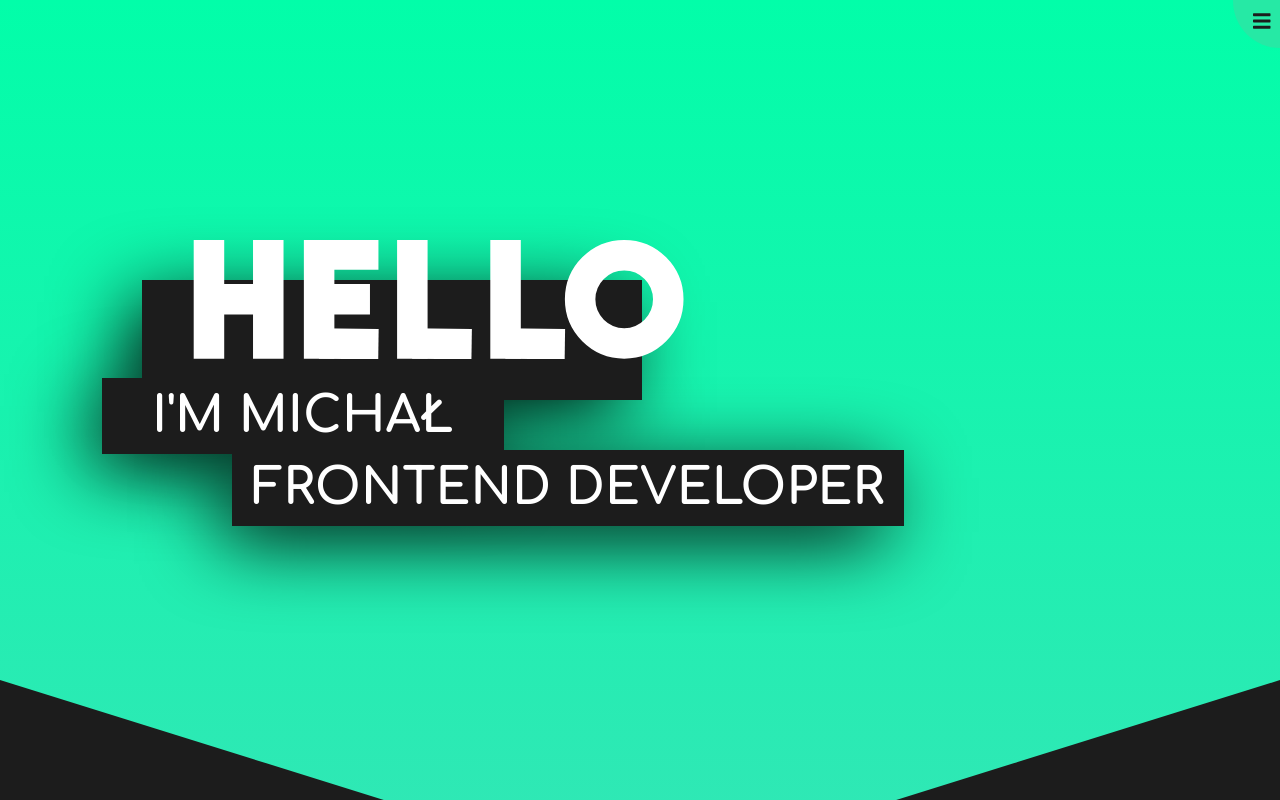
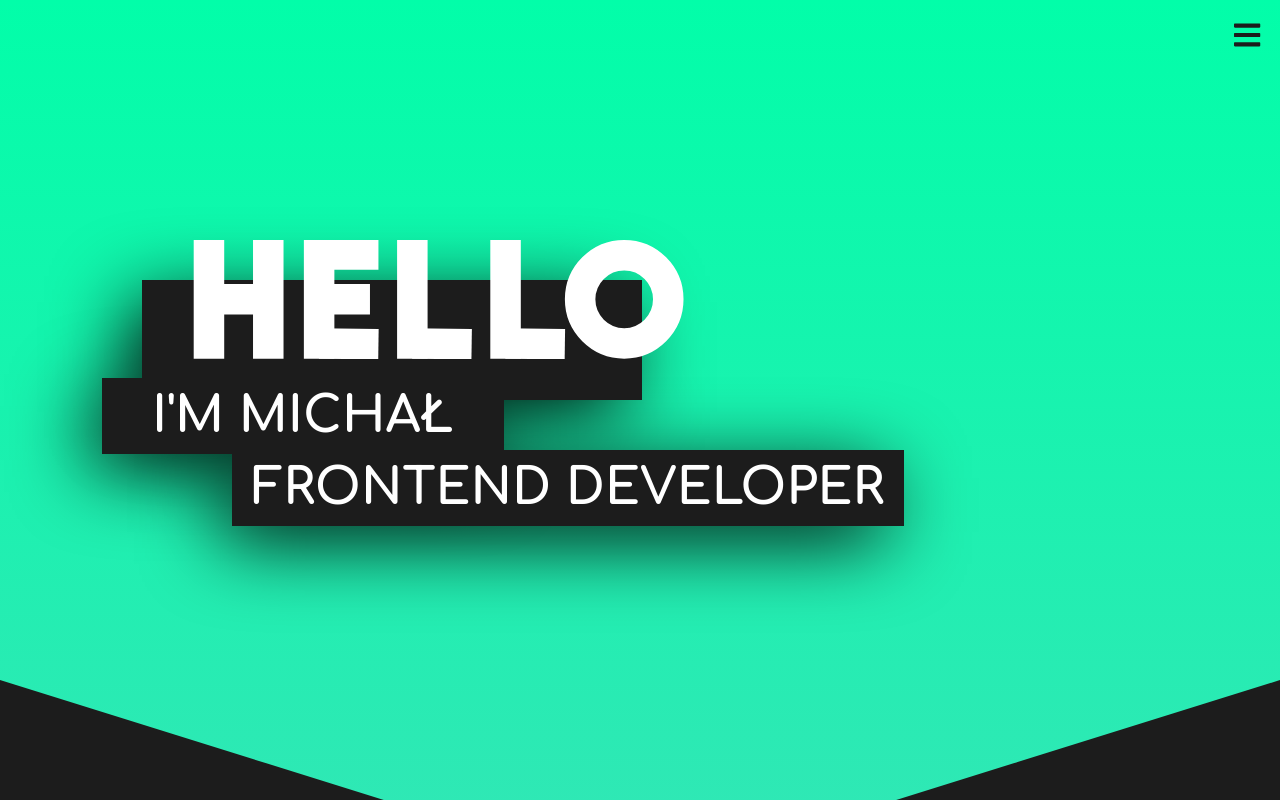
Before and after one commit to zendranm/portfolio-app, a React (Create React App) app: page / in a window 1280 px wide. Shown: the top 800 px of the page. Built offline with nearby package versions, Linux system fonts and the light colour scheme.

Commit message:
Redesigning navBar

```diff
--- a/src/components/SecondPanel.jsx
+++ b/src/components/SecondPanel.jsx
@@ -2,9 +2,6 @@ import React from "react";
 import "styles/SecondPanel.scss";
 import SectionTitle from "components/SectionTitle";
 import ProjectPanel from "components/ProjectPanel";
-// import task_manager from "graphics/task_manager.png";
-// import msc from "graphics/msc.png";
-// import portfolio_app from "graphics/portfolio_app.png";
 import tmp_proj_img from "graphics/tmp_proj_img.png";
 
 const SecondPanel = () => {
--- a/src/styles/NavButton.scss
+++ b/src/styles/NavButton.scss
@@ -1,15 +1,11 @@
 @import "variables";
 
 .NavButton {
-  background-color: $primary-color;
   color: $font-color-2;
-  font-size: 20px;
-  padding: 10px;
-  padding-left: 20px;
-  padding-bottom: 15px;
+  font-size: 30px;
+  padding: 20px;
   width: fit-content;
   height: fit-content;
-  border-radius: 0 0 0 100px;
   position: fixed;
   z-index: 9999;
   top: 0;
```
